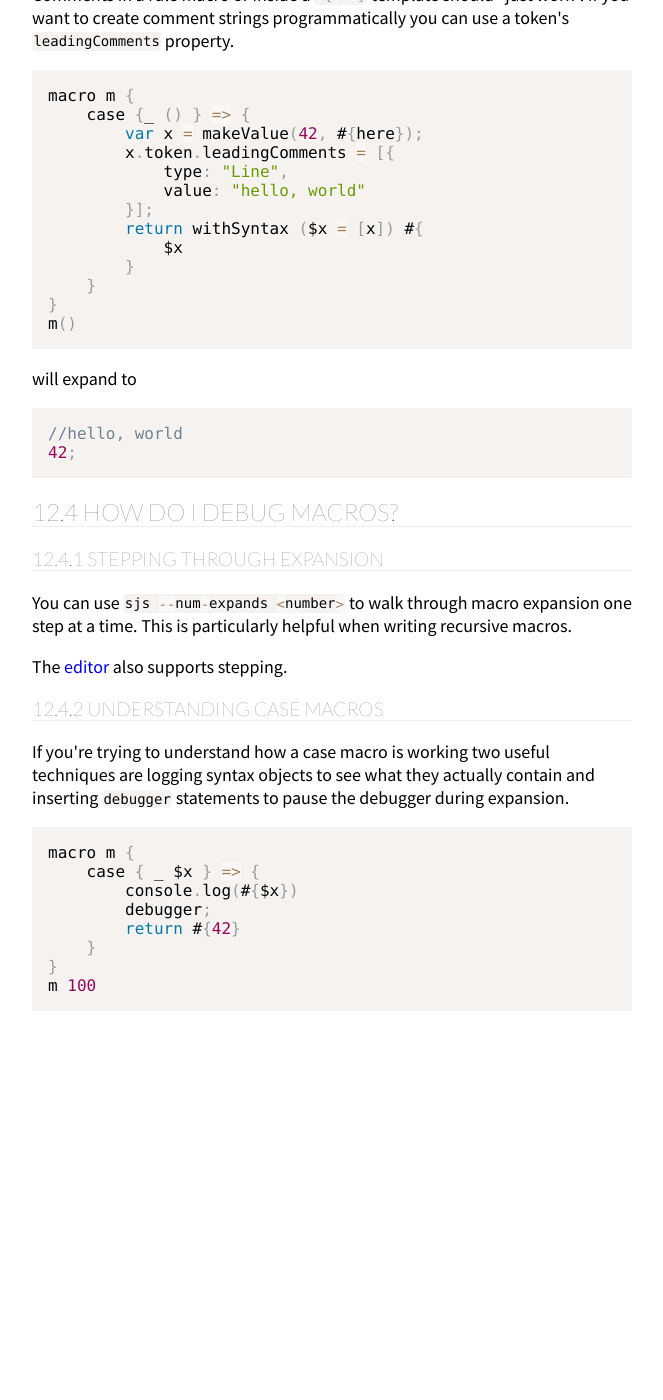
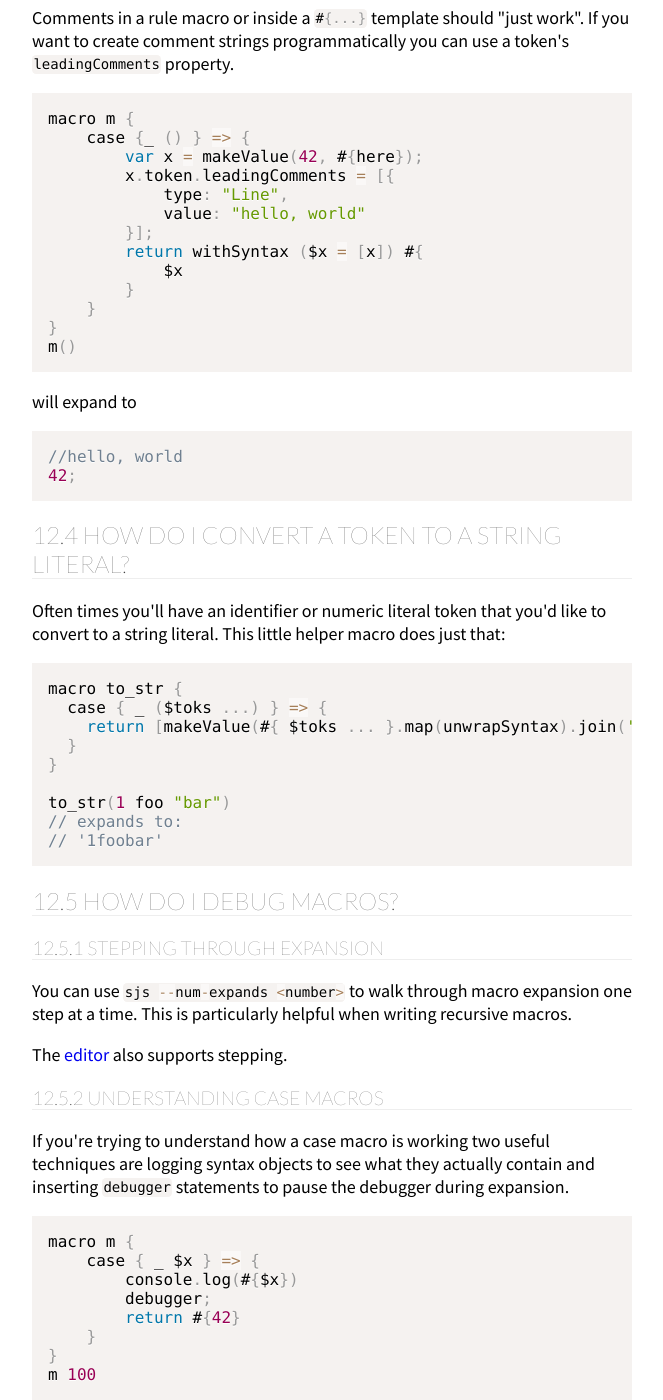
Before and after one commit to sweet-js/sweet-core, a Jekyll site: the page doc/main/sweet.html, which Jekyll copies as it is, in a window 1280 px wide and 1400 px high, scrolled down 28674 px. Shown: the whole window, without its empty margins (308-971 px from the left). Built offline with Jekyll 4.4.1, drawn with Linux system fonts in a browser that asks for light colours; before the commit the page ends 29685 px from its top, so only the background shows below that; some of the changed text lies outside the part shown.

Commit message:
adding to_str to faq #366

```diff
--- a/doc/main/sweet.html
+++ b/doc/main/sweet.html
@@ -179,9 +179,10 @@ code > span.er { color: #ff0000; font-weight: bold; }
 <li><a href="#how-do-i-run-sweet.js-in-the-browser"><span class="toc-section-number">12.1</span> How do I Run Sweet.js in the Browser?</a></li>
 <li><a href="#how-do-i-break-hygiene"><span class="toc-section-number">12.2</span> How do I break hygiene?</a></li>
 <li><a href="#how-do-i-output-comments"><span class="toc-section-number">12.3</span> How do I output comments?</a></li>
-<li><a href="#how-do-i-debug-macros"><span class="toc-section-number">12.4</span> How do I debug macros?</a><ul>
-<li><a href="#stepping-through-expansion"><span class="toc-section-number">12.4.1</span> Stepping Through Expansion</a></li>
-<li><a href="#understanding-case-macros"><span class="toc-section-number">12.4.2</span> Understanding Case Macros</a></li>
+<li><a href="#how-do-i-convert-a-token-to-a-string-literal"><span class="toc-section-number">12.4</span> How do I convert a token to a string literal?</a></li>
+<li><a href="#how-do-i-debug-macros"><span class="toc-section-number">12.5</span> How do I debug macros?</a><ul>
+<li><a href="#stepping-through-expansion"><span class="toc-section-number">12.5.1</span> Stepping Through Expansion</a></li>
+<li><a href="#understanding-case-macros"><span class="toc-section-number">12.5.2</span> Understanding Case Macros</a></li>
 </ul></li>
 </ul></li>
 </ul>
@@ -1139,11 +1140,22 @@ m()</code></pre>
 <p>will expand to</p>
 <pre class="js"><code>//hello, world
 42;</code></pre>
-<h2 id="how-do-i-debug-macros"><span class="header-section-number">12.4</span> How do I debug macros?</h2>
-<h3 id="stepping-through-expansion"><span class="header-section-number">12.4.1</span> Stepping Through Expansion</h3>
+<h2 id="how-do-i-convert-a-token-to-a-string-literal"><span class="header-section-number">12.4</span> How do I convert a token to a string literal?</h2>
+<p>Often times you'll have an identifier or numeric literal token that you'd like to convert to a string literal. This little helper macro does just that:</p>
+<pre class="js"><code>macro to_str {
+  case { _ ($toks ...) } =&gt; {
+    return [makeValue(#{ $toks ... }.map(unwrapSyntax).join(&#39;&#39;), #{ here })];
+  }
+}
+
+to_str(1 foo &quot;bar&quot;)
+// expands to:
+// &#39;1foobar&#39;</code></pre>
+<h2 id="how-do-i-debug-macros"><span class="header-section-number">12.5</span> How do I debug macros?</h2>
+<h3 id="stepping-through-expansion"><span class="header-section-number">12.5.1</span> Stepping Through Expansion</h3>
 <p>You can use <code>sjs --num-expands &lt;number&gt;</code> to walk through macro expansion one step at a time. This is particularly helpful when writing recursive macros.</p>
 <p>The <a href="http://sweetjs.org/browser/editor.html">editor</a> also supports stepping.</p>
-<h3 id="understanding-case-macros"><span class="header-section-number">12.4.2</span> Understanding Case Macros</h3>
+<h3 id="understanding-case-macros"><span class="header-section-number">12.5.2</span> Understanding Case Macros</h3>
 <p>If you're trying to understand how a case macro is working two useful techniques are logging syntax objects to see what they actually contain and inserting <code>debugger</code> statements to pause the debugger during expansion.</p>
 <pre class="js"><code>macro m {
     case { _ $x } =&gt; {
```
Also changed, not shown: doc/main/sweet.md (+18 -0 lines).
